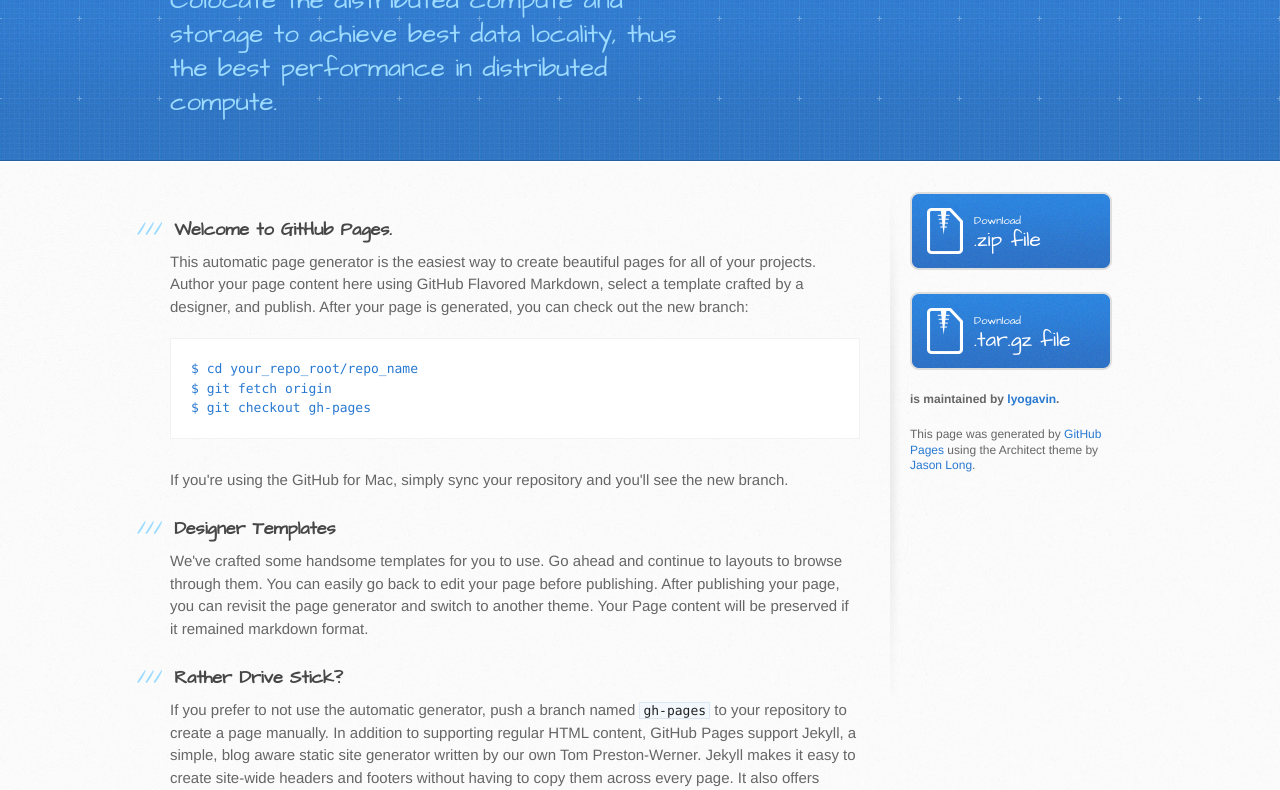
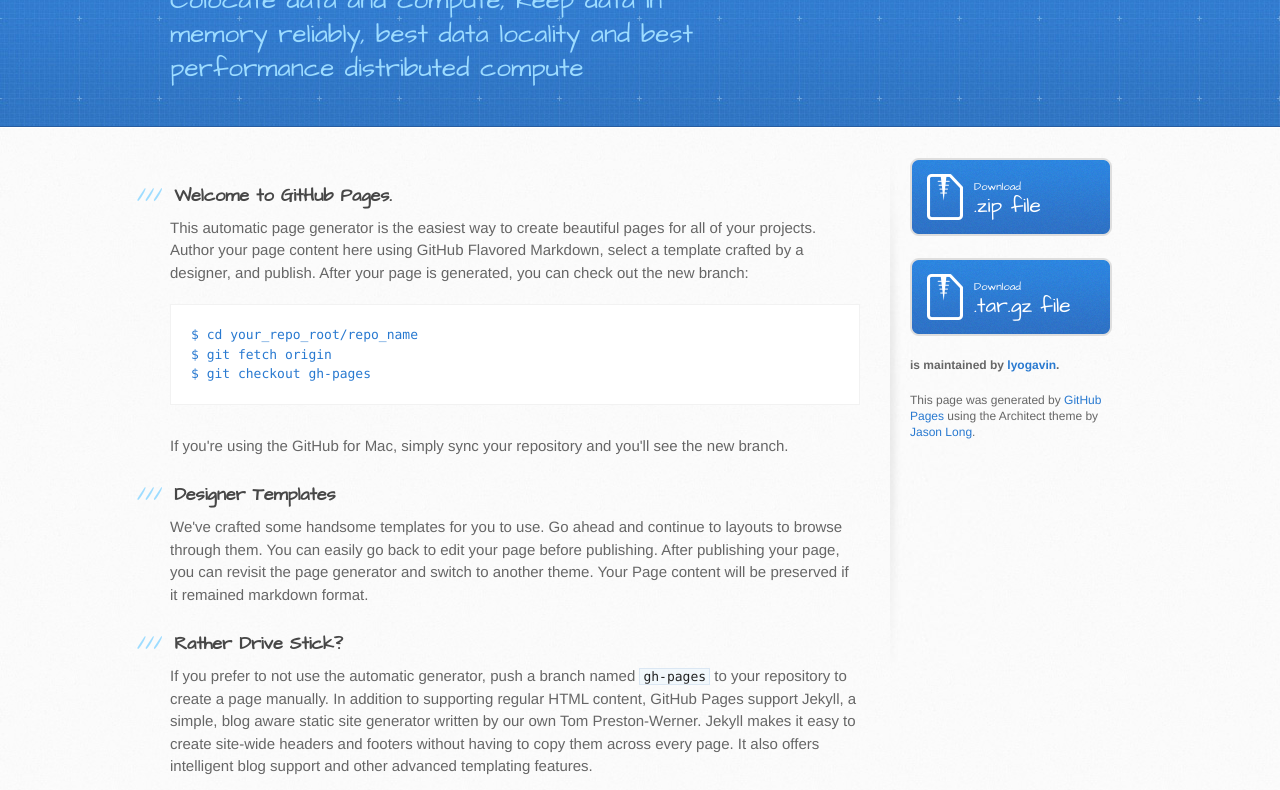
Before and after one commit to lyogavin/Pistachio, a plain HTML site: page index.html in a window 1280 px wide. Shown: the part 142-932 px from the top of the page. Drawn offline with Linux system fonts and the light colour scheme.

Commit message:
Update index.html

```diff
--- a/index.html
+++ b/index.html
@@ -20,7 +20,7 @@
     <header>
       <div class="inner">
         <h1>Pistachio</h1>
-        <h2>Colocate the distributed compute and storage to achieve best data locality, thus the best performance in distributed compute.</h2>
+        <h2>Colocate data and compute, keep data in memory reliably, best data locality and best performance distributed compute</h2>
         <a href="https://github.com/lyogavin/Pistachio" class="button"><small>View project on</small> GitHub</a>
       </div>
     </header>
```
